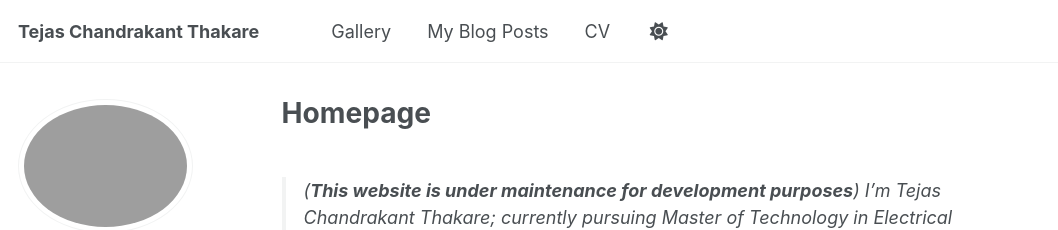
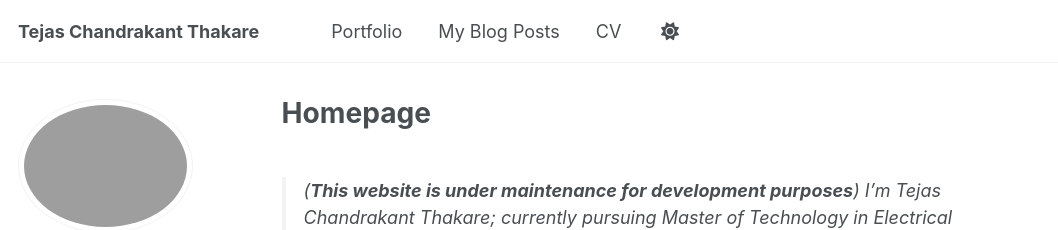
Before and after one commit to TejasCThakare/tejascthakare.github.io, a Jekyll site: the page built from _pages/about.md, in a window 1280 px wide. Shown: the top 230 px of the page, without its empty margins (0-1058 px from the left). Built offline with Jekyll 4.4.1, drawn with Linux system fonts in a browser that asks for light colours; some web fonts are replaced.

Commit message:
Update navigation.yml

```diff
--- a/_data/navigation.yml
+++ b/_data/navigation.yml
@@ -17,8 +17,8 @@ main:
   #- title: "Teaching"
     #url: https://tejascthakare.github.io/teaching/
 
-  - title: "Gallery"
-    url: https://tejascthakare.github.io/Gallery/
+  - title: "Portfolio"
+    url: https://tejascthakare.github.io/portfolio/
 
   - title: "My Blog Posts"
     url: https://tejascthakare.github.io/blogs/
```
